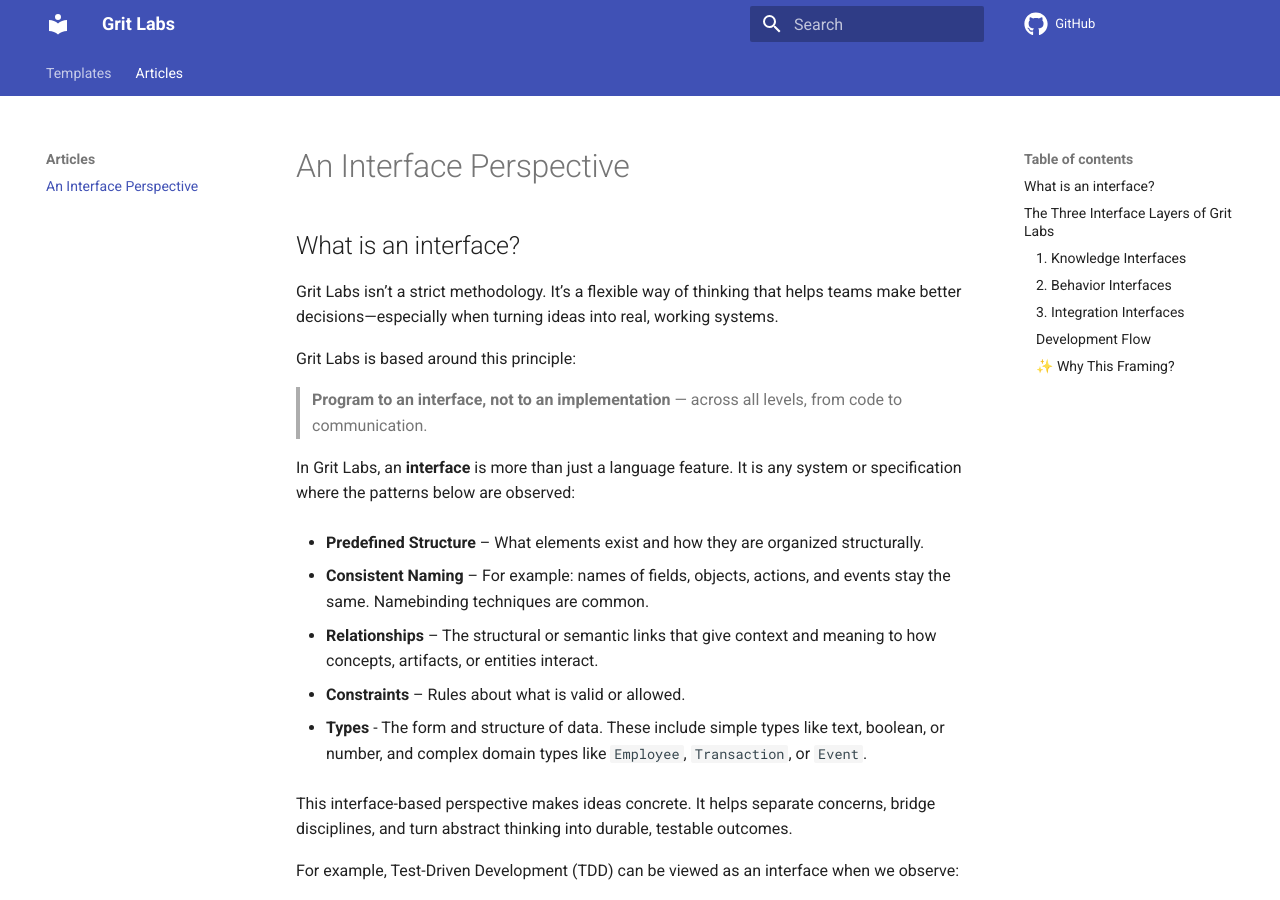
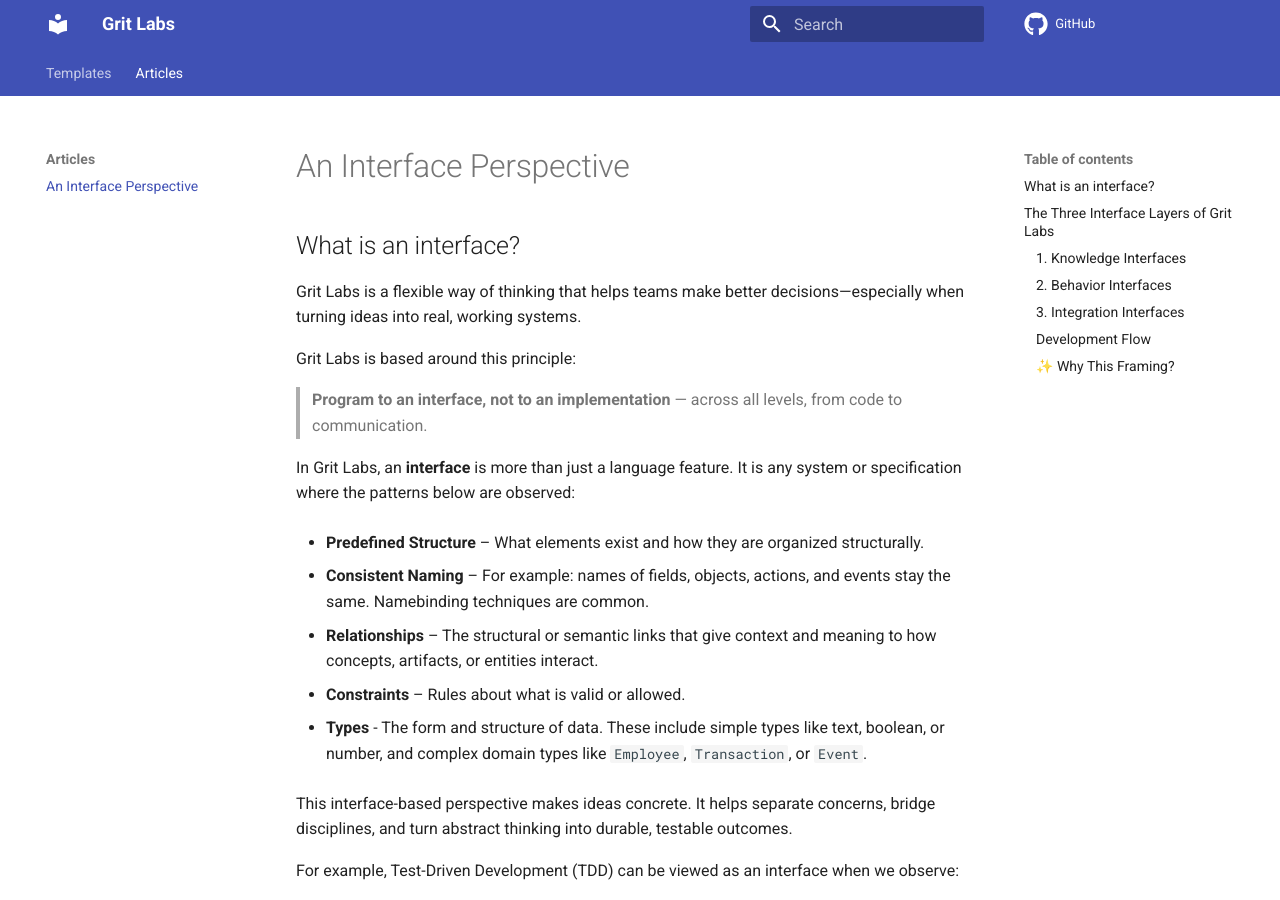
Before and after one commit to gritlabs1/gritlabs, an MkDocs documentation site: the page built from docs/pages/articles/interface-perspective.md, in a window 1280 px wide and 900 px high. Built offline with MkDocs 1.6.1 and Material for MkDocs 9.7.7, drawn with Linux system fonts in a browser that asks for light colours; comment, search, counter and statistics services are not loaded.

Commit message:
Clarify intro text

```diff
--- a/docs/pages/articles/interface-perspective.md
+++ b/docs/pages/articles/interface-perspective.md
@@ -2,7 +2,7 @@
 
 ## What is an interface?
 
-Grit Labs isn’t a strict methodology. It’s a flexible way of thinking that helps teams make better decisions—especially when turning ideas into real, working systems.
+Grit Labs is a flexible way of thinking that helps teams make better decisions—especially when turning ideas into real, working systems.
 
 Grit Labs is based around this principle:
 
```
